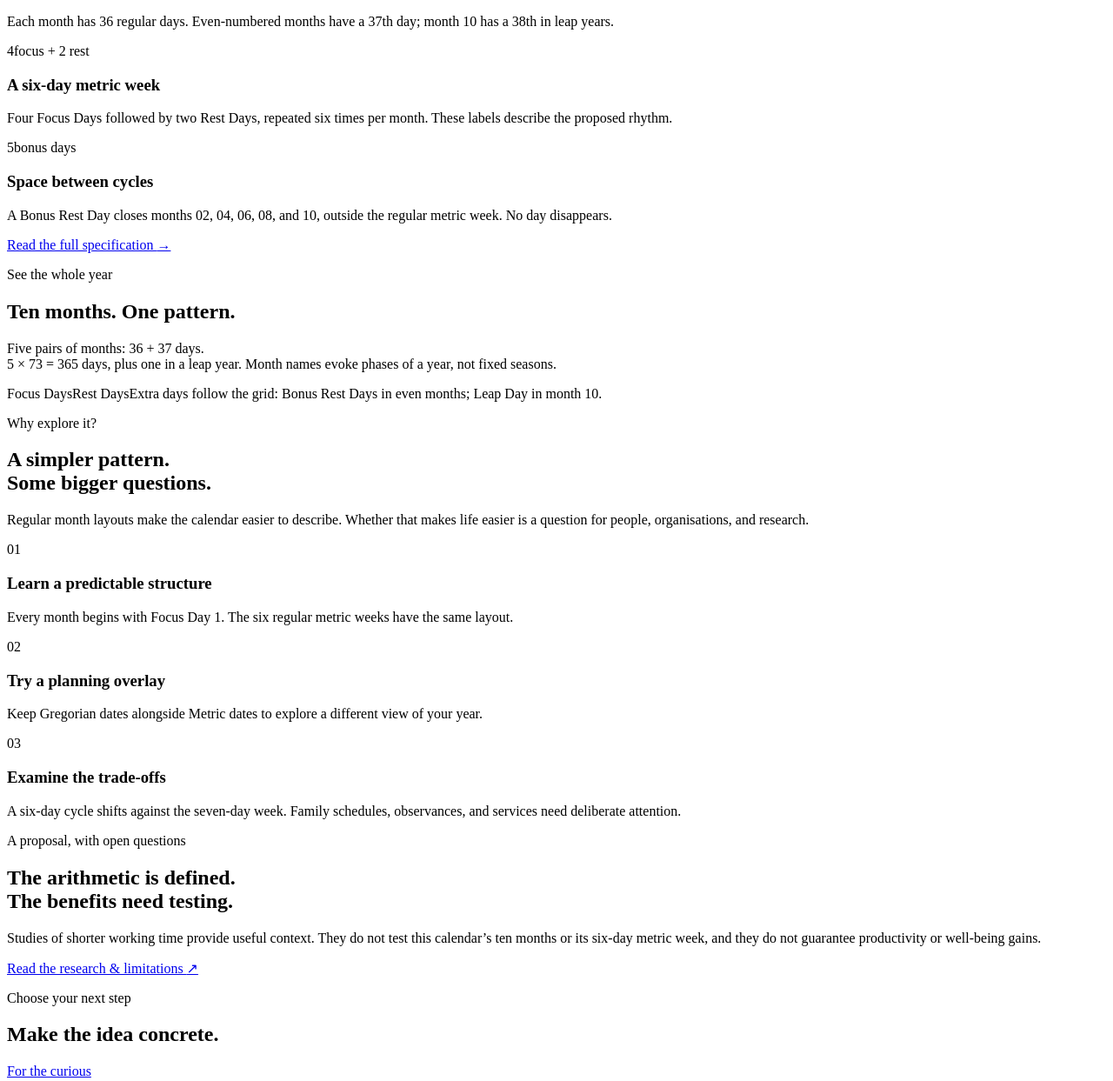
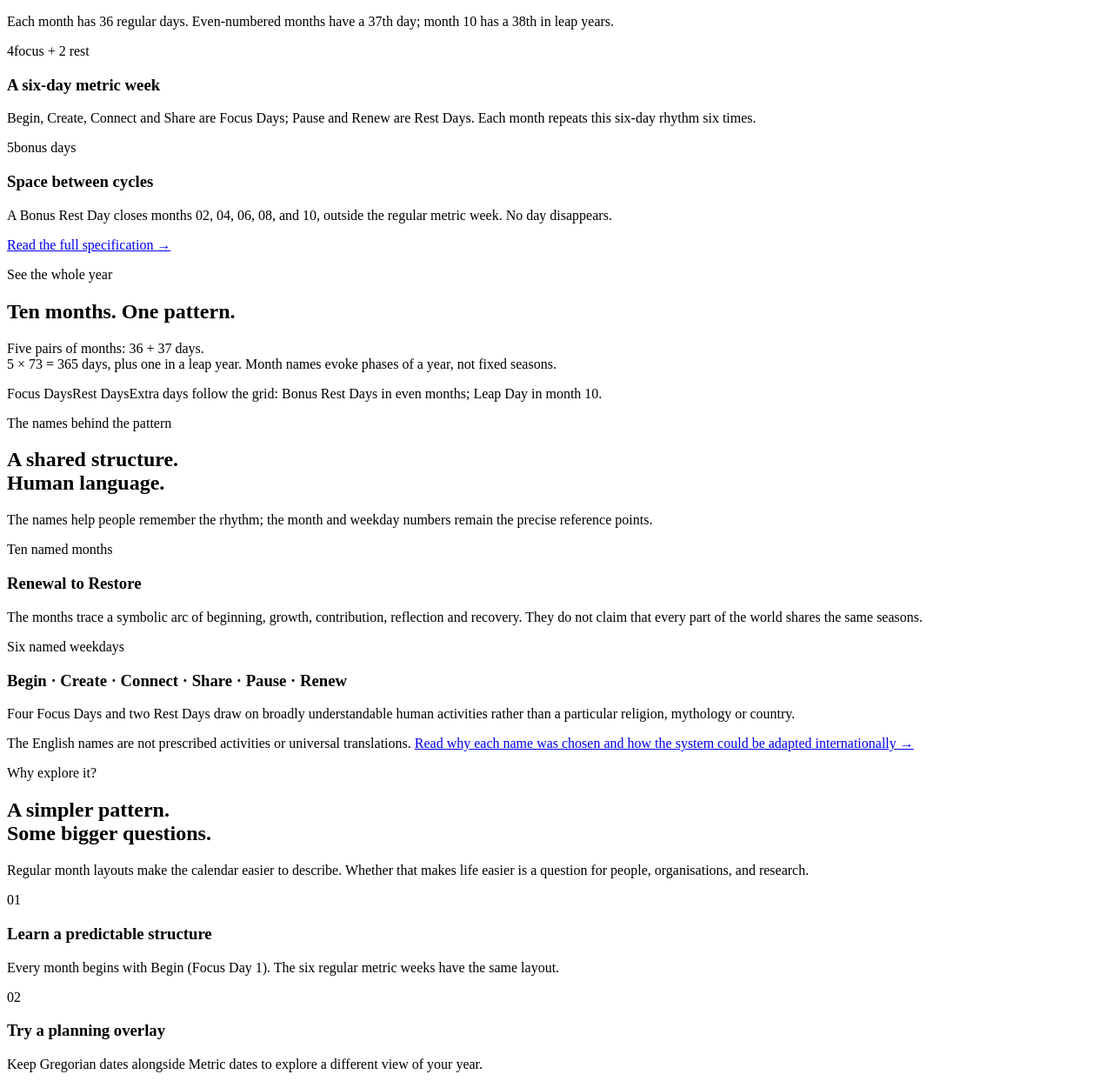
Before and after one commit to justinpfisher/metriccalendar, a website: page content/index.html in a window 1280 px wide. Shown: the part 691-1934 px from the top of the page at 87% size. Drawn offline with Linux system fonts and the light colour scheme.

Commit message:
Explain month and weekday naming in content/index.html

```diff
--- a/content/index.html
+++ b/content/index.html
@@ -20,10 +20,18 @@
 <div class="today-bar"><div class="container today-inner"><span class="eyebrow">Today, two ways</span><strong data-today-metric>Enable JavaScript to show today</strong><span class="today-equals" aria-hidden="true">=</span><span data-today-gregorian></span><span class="today-type" data-today-status></span><a href="/converter.html">Try another date <span aria-hidden="true">→</span></a></div></div>
 <section class="section container" id="model">
   <div class="section-heading"><div><p class="eyebrow">The idea in a minute</p><h2>A familiar year.<br>A new arrangement.</h2></div><p>The length of the day stays the same. So do the year number, January 1 alignment, and leap-year rule. Here is the proposed structure.</p></div>
-  <div class="principles"><article><span class="big-number">10<span>months</span></span><h3>A repeatable month</h3><p>Each month has 36 regular days. Even-numbered months have a 37th day; month 10 has a 38th in leap years.</p></article><article><span class="big-number">4<span>focus + 2 rest</span></span><h3>A six-day metric week</h3><p>Four Focus Days followed by two Rest Days, repeated six times per month. These labels describe the proposed rhythm.</p></article><article><span class="big-number">5<span>bonus days</span></span><h3>Space between cycles</h3><p>A Bonus Rest Day closes months 02, 04, 06, 08, and 10, outside the regular metric week. No day disappears.</p></article></div>
+  <div class="principles"><article><span class="big-number">10<span>months</span></span><h3>A repeatable month</h3><p>Each month has 36 regular days. Even-numbered months have a 37th day; month 10 has a 38th in leap years.</p></article><article><span class="big-number">4<span>focus + 2 rest</span></span><h3>A six-day metric week</h3><p>Begin, Create, Connect and Share are Focus Days; Pause and Renew are Rest Days. Each month repeats this six-day rhythm six times.</p></article><article><span class="big-number">5<span>bonus days</span></span><h3>Space between cycles</h3><p>A Bonus Rest Day closes months 02, 04, 06, 08, and 10, outside the regular metric week. No day disappears.</p></article></div>
   <a class="text-link" href="/calendar.html">Read the full specification <span aria-hidden="true">→</span></a>
 </section>
 <section class="year-section"><div class="container"><div class="section-heading"><div><p class="eyebrow">See the whole year</p><h2>Ten months. One pattern.</h2></div><p>Five pairs of months: 36 + 37 days.<br>5 × 73 = 365 days, plus one in a leap year. Month names evoke phases of a year, not fixed seasons.</p></div><div class="year-diagram" aria-label="Metric month lengths" data-year-diagram></div><div class="diagram-key"><span><i class="key-focus"></i>Focus Days</span><span><i class="key-rest"></i>Rest Days</span><span>Extra days follow the grid: Bonus Rest Days in even months; Leap Day in month 10.</span></div></div></section>
-<section class="section container"><div class="split-feature"><div><p class="eyebrow">Why explore it?</p><h2>A simpler pattern.<br>Some bigger questions.</h2><p class="copy-large">Regular month layouts make the calendar easier to describe. Whether that makes life easier is a question for people, organisations, and research.</p></div><div class="feature-list"><article><span>01</span><div><h3>Learn a predictable structure</h3><p>Every month begins with Focus Day 1. The six regular metric weeks have the same layout.</p></div></article><article><span>02</span><div><h3>Try a planning overlay</h3><p>Keep Gregorian dates alongside Metric dates to explore a different view of your year.</p></div></article><article><span>03</span><div><h3>Examine the trade-offs</h3><p>A six-day cycle shifts against the seven-day week. Family schedules, observances, and services need deliberate attention.</p></div></article></div></div></section>
+<section class="section container" id="names">
+  <div class="section-heading"><div><p class="eyebrow">The names behind the pattern</p><h2>A shared structure.<br>Human language.</h2></div><p>The names help people remember the rhythm; the month and weekday numbers remain the precise reference points.</p></div>
+  <div class="name-preview-grid">
+    <article><p class="eyebrow">Ten named months</p><h3>Renewal to Restore</h3><p>The months trace a symbolic arc of beginning, growth, contribution, reflection and recovery. They do not claim that every part of the world shares the same seasons.</p></article>
+    <article><p class="eyebrow">Six named weekdays</p><h3>Begin · Create · Connect · Share · Pause · Renew</h3><p>Four Focus Days and two Rest Days draw on broadly understandable human activities rather than a particular religion, mythology or country.</p></article>
+  </div>
+  <p class="names-footnote">The English names are not prescribed activities or universal translations. <a href="/calendar.html#naming">Read why each name was chosen and how the system could be adapted internationally →</a></p>
+</section>
+<section class="section container"><div class="split-feature"><div><p class="eyebrow">Why explore it?</p><h2>A simpler pattern.<br>Some bigger questions.</h2><p class="copy-large">Regular month layouts make the calendar easier to describe. Whether that makes life easier is a question for people, organisations, and research.</p></div><div class="feature-list"><article><span>01</span><div><h3>Learn a predictable structure</h3><p>Every month begins with Begin (Focus Day 1). The six regular metric weeks have the same layout.</p></div></article><article><span>02</span><div><h3>Try a planning overlay</h3><p>Keep Gregorian dates alongside Metric dates to explore a different view of your year.</p></div></article><article><span>03</span><div><h3>Examine the trade-offs</h3><p>A six-day cycle shifts against the seven-day week. Family schedules, observances, and services need deliberate attention.</p></div></article></div></div></section>
 <section class="evidence-band"><div class="container"><div><p class="eyebrow">A proposal, with open questions</p><h2>The arithmetic is defined.<br>The benefits need testing.</h2></div><div><p>Studies of shorter working time provide useful context. They do not test this calendar’s ten months or its six-day metric week, and they do not guarantee productivity or well-being gains.</p><a class="btn gold" href="/rationale.html">Read the research &amp; limitations <span aria-hidden="true">↗</span></a></div></div></section>
 <section class="section container"><div class="section-heading"><div><p class="eyebrow">Choose your next step</p><h2>Make the idea concrete.</h2></div></div><div class="path-grid"><a href="/converter.html"><span class="eyebrow">For the curious</span><h3>What’s your date?</h3><p>Convert today, a birthday, or a milestone and see the calculation.</p><span class="path-action">Open the converter <span aria-hidden="true">↗</span></span></a><a href="/adoption.html"><span class="eyebrow">For potential adopters</span><h3>Try it alongside your calendar.</h3><p>Start with dual dates, then consider what a careful pilot would involve.</p><span class="path-action">Explore adoption <span aria-hidden="true">↗</span></span></a><a href="/comparison.html"><span class="eyebrow">For a closer look</span><h3>Compare the systems.</h3><p>Inspect the structure, day counts, and practical compromises.</p><span class="path-action">See the comparison <span aria-hidden="true">↗</span></span></a></div></section>
```
